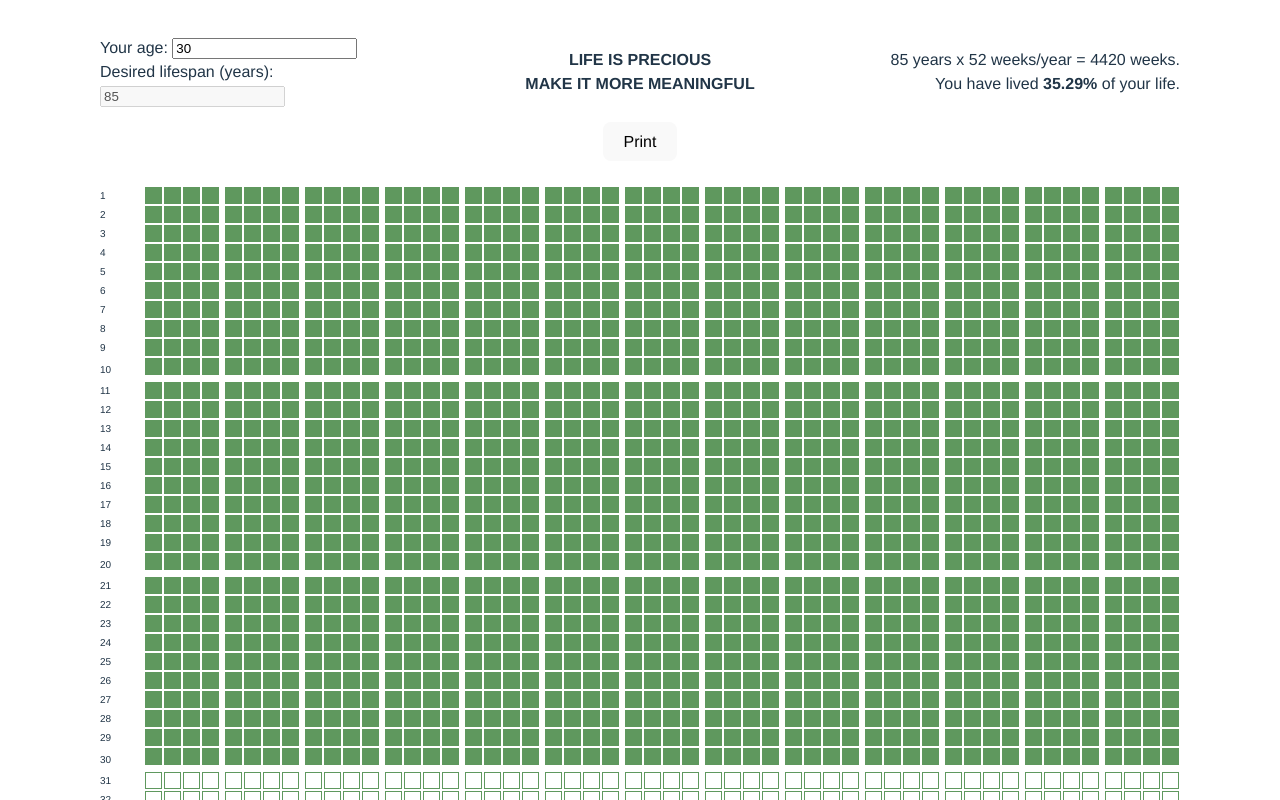
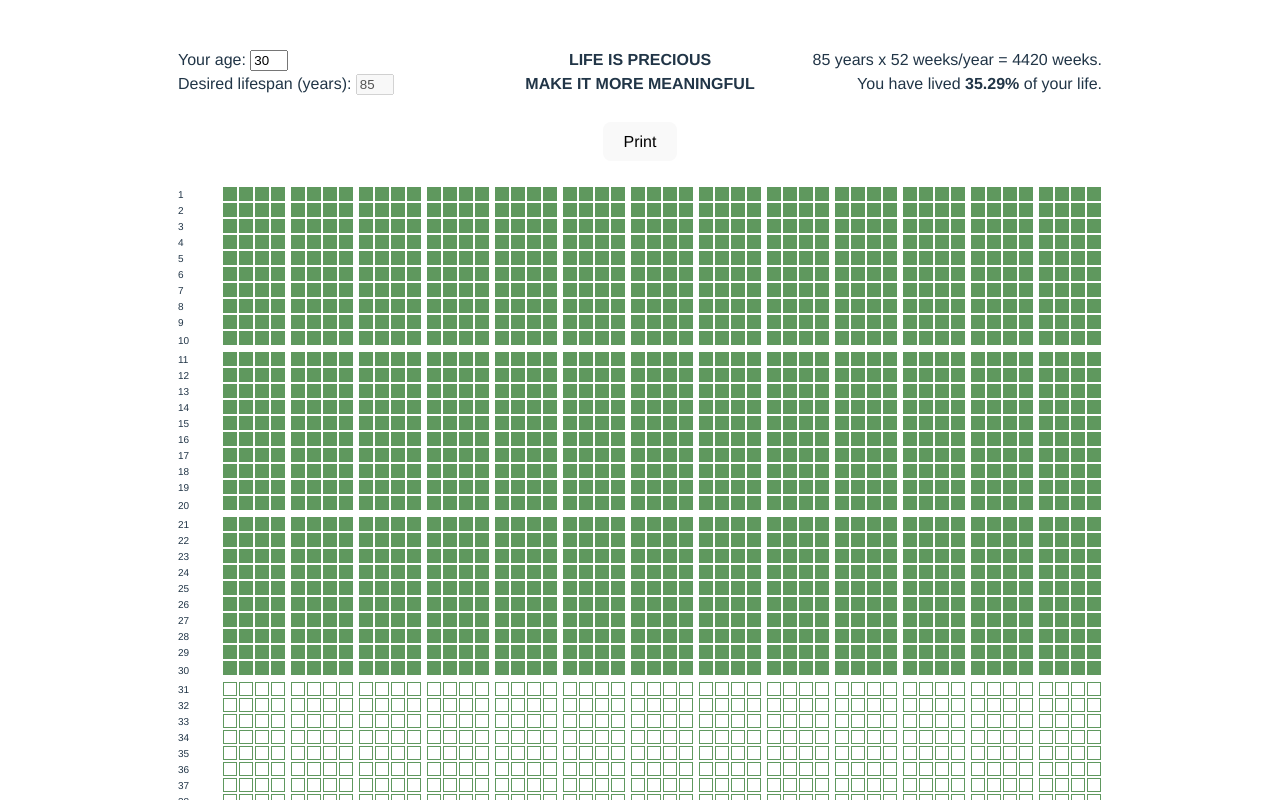
Before and after one commit to michaelwybraniec/life-is-precious, a Vue app: page / in a window 1280 px wide. Shown: the top 800 px of the page. Built offline with nearby package versions, Linux system fonts and the light colour scheme.

Commit message:
feat: size update

```diff
--- a/src/components/LifeIsPrecious.vue
+++ b/src/components/LifeIsPrecious.vue
@@ -8,6 +8,7 @@
         v-model.number="myLife.age"
         max="110"
         class="hide-while-printing"
+        style="width: 30px"
       /><br class="hide-while-printing" />
       <label for="lifespan">Desired lifespan (years): </label>
       <input
@@ -16,6 +17,7 @@
         v-model.number="myLife.desiredLifeSpan"
         max="110"
         disabled
+        style="width: 30px"
       />
     </div>
     <div class="center">
@@ -166,8 +168,8 @@ function printPage() {
   margin-bottom: 5px; /* Apply additional left margin for every 4th chunk */
 }
 .week-box {
-  width: 15px;
-  height: 15px;
+  width: 12px;
+  height: 12px;
   margin: 1px;
   border: 1px solid #5f985e;
 }
```
